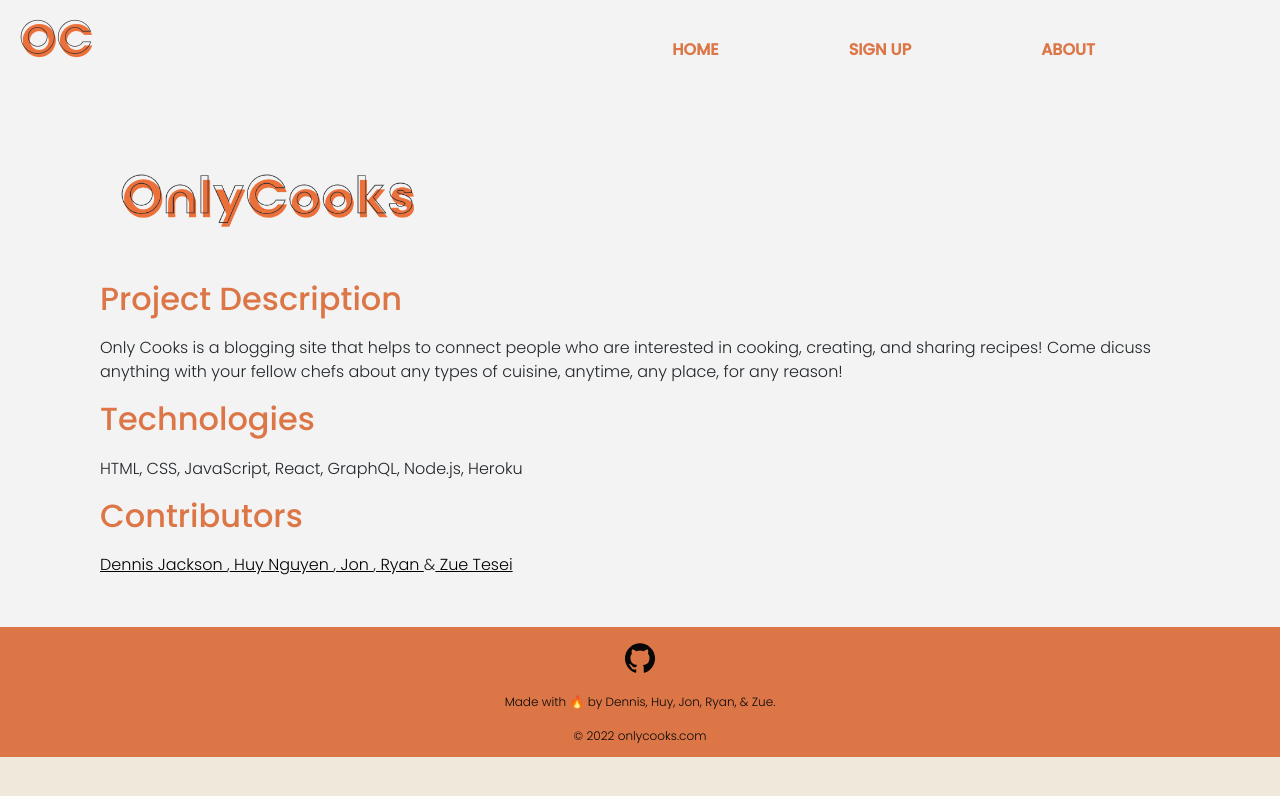
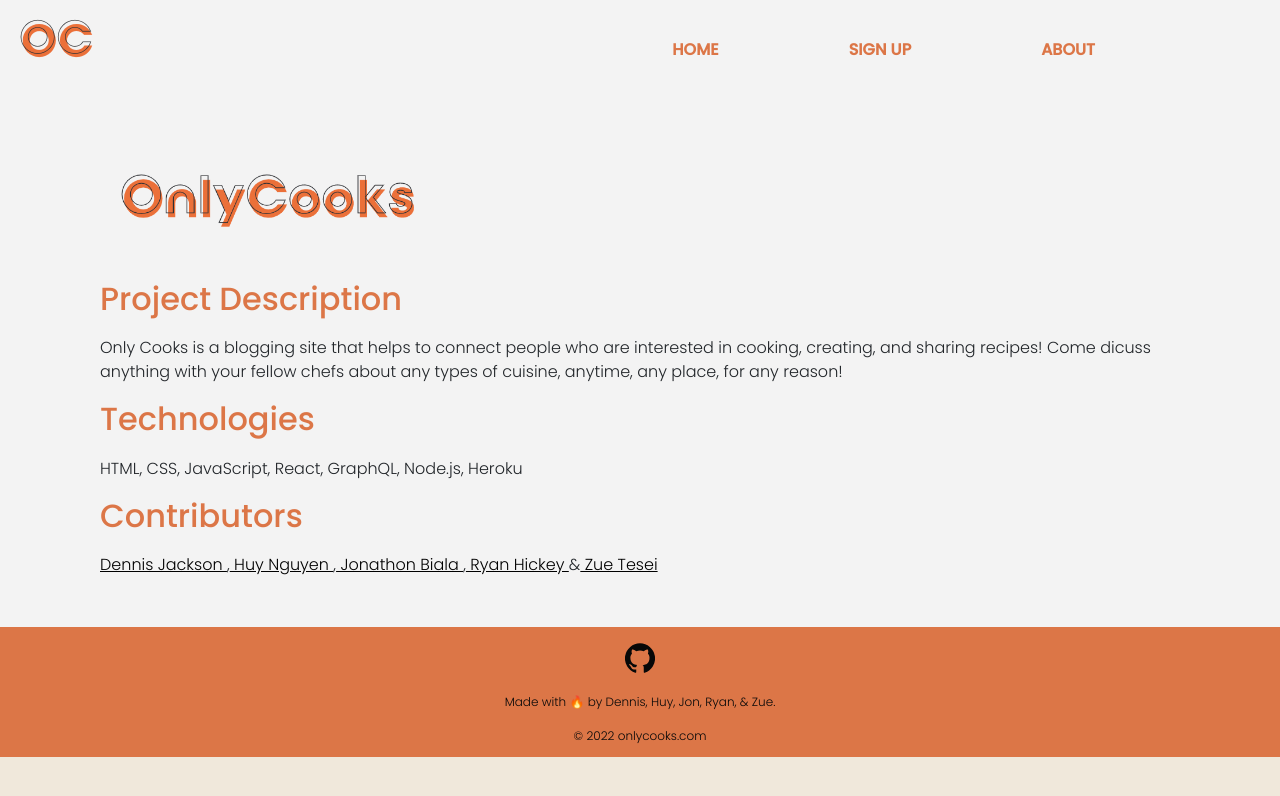
Before and after one commit to zuetesei/cook-book, a React (Create React App) app in the folder client/: page /about in a window 1280 px wide. Shown: the top 796 px of the page. Built offline with nearby package versions, Linux system fonts and the light colour scheme.

Commit message:
class to className

```diff
--- a/client/src/components/AddForm/index.js
+++ b/client/src/components/AddForm/index.js
@@ -51,12 +51,12 @@ function AddFormModal() {
 
             <div>
               <form method="post" action="#" id="#">
-                <div class="form-group files">
+                <div className="form-group files">
                   <label>Upload Your File </label>
                   <input
                     type="file"
                     onChange={onInputChange}
-                    class="form-control"
+                    className="form-control"
                     multiple=""
                   />
                 </div>
--- a/client/src/pages/About.js
+++ b/client/src/pages/About.js
@@ -13,8 +13,8 @@ function About() {
             <h2> Contributors </h2>
             <a href="https://github.com/monkeyd87"> Dennis Jackson </a>,
             <a href="https://github.com/idahuy"> Huy Nguyen </a>,
-            <a href="https://github.com/jonathonb1"> Jon </a>,
-            <a href="https://github.com/ryanpjhickey"> Ryan </a> &
+            <a href="https://github.com/jonathonb1"> Jonathon Biala </a>,
+            <a href="https://github.com/ryanpjhickey"> Ryan Hickey </a> &
             <a href="https://github.com/zuetesei"> Zue Tesei </a>
         </div>
     )
```
